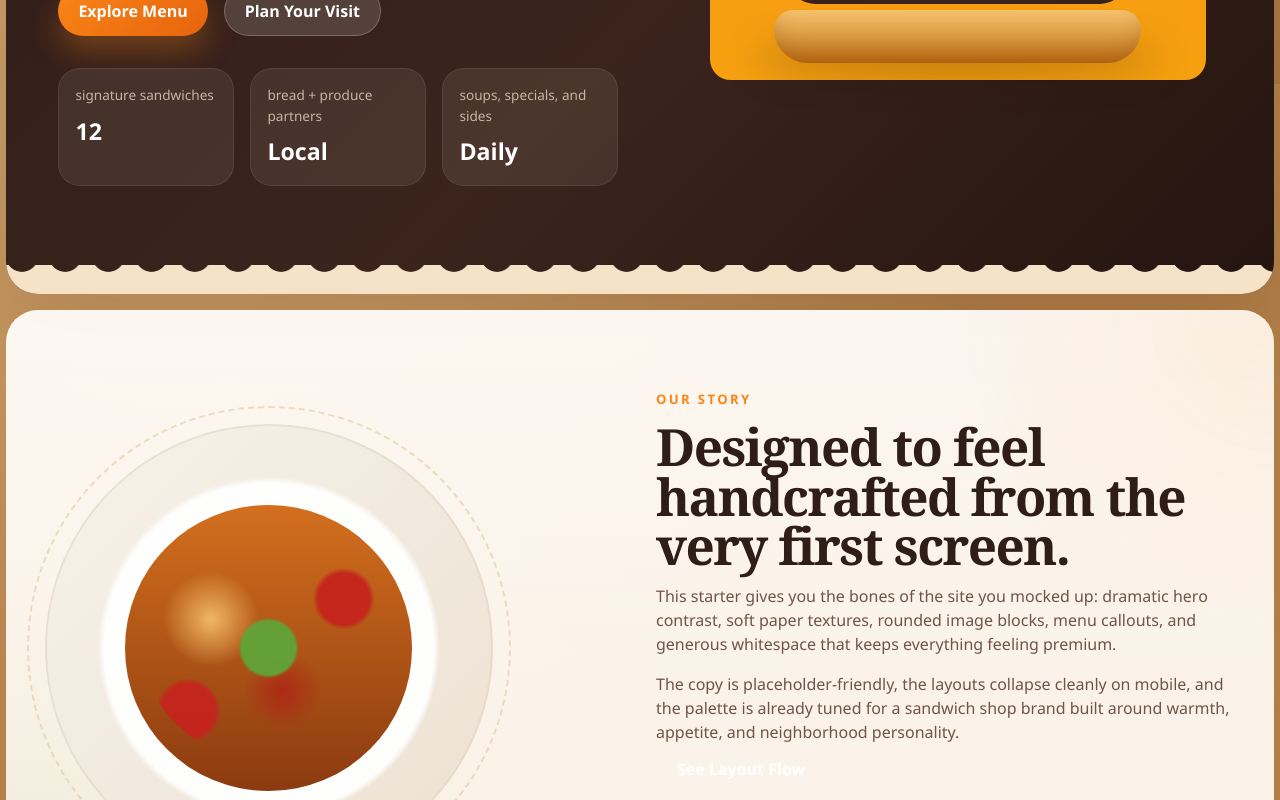
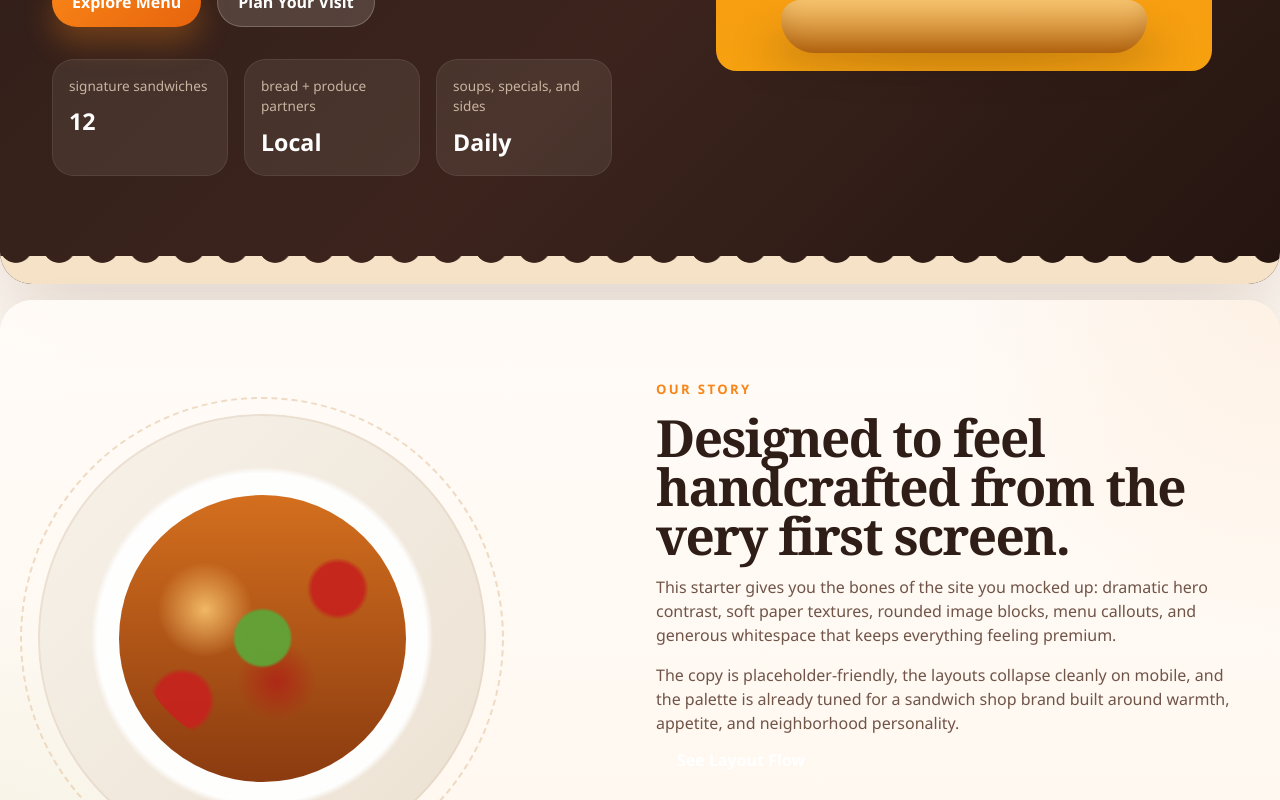
Before and after one commit to andrewchwalik/bluebird, a React (Vite) app: page / in a window 1280 px wide. Shown: the part 716-1516 px from the top of the page. Built offline with nearby package versions, Linux system fonts and the light colour scheme.

Commit message:
Make site layout full bleed and remove paper background

```diff
--- a/src/App.css
+++ b/src/App.css
@@ -1,17 +1,7 @@
 .page-shell {
   position: relative;
-  width: min(1440px, calc(100% - clamp(0.5rem, 1vw, 0.9rem)));
-  margin: clamp(0.25rem, 0.75vw, 0.6rem) auto;
-}
-
-.page-shell::before {
-  content: '';
-  position: fixed;
-  inset: 0;
-  background:
-    radial-gradient(circle at top left, rgba(255, 247, 228, 0.24), transparent 24%),
-    radial-gradient(circle at bottom right, rgba(104, 65, 31, 0.14), transparent 24%);
-  pointer-events: none;
+  width: 100%;
+  margin: 0;
 }
 
 .hero-card,
--- a/src/index.css
+++ b/src/index.css
@@ -1,10 +1,6 @@
 :root {
   --paper: #f6e2c7;
   --paper-deep: #efd2a8;
-  --kraft: #b48149;
-  --kraft-deep: #8a5d34;
-  --kraft-shadow: #704723;
-  --kraft-fiber: rgba(88, 56, 26, 0.12);
   --surface: #fffaf4;
   --surface-strong: #fffefb;
   --ink: #2f1d17;
@@ -19,32 +15,7 @@
   line-height: 1.5;
   font-weight: 400;
   color: var(--ink);
-  background:
-    radial-gradient(circle at 18% 14%, rgba(249, 224, 176, 0.34), transparent 18%),
-    radial-gradient(circle at 82% 16%, rgba(108, 66, 29, 0.17), transparent 20%),
-    radial-gradient(circle at 50% 110%, rgba(255, 235, 191, 0.18), transparent 28%),
-    linear-gradient(180deg, #c39258 0%, #b07b45 44%, #9a683c 100%),
-    repeating-linear-gradient(
-      0deg,
-      rgba(255, 247, 228, 0.04) 0,
-      rgba(255, 247, 228, 0.04) 1px,
-      transparent 1px,
-      transparent 3px
-    ),
-    repeating-linear-gradient(
-      22deg,
-      var(--kraft-fiber) 0,
-      var(--kraft-fiber) 1px,
-      transparent 1px,
-      transparent 8px
-    ),
-    repeating-linear-gradient(
-      109deg,
-      rgba(255, 240, 210, 0.035) 0,
-      rgba(255, 240, 210, 0.035) 2px,
-      transparent 2px,
-      transparent 13px
-    );
+  background: var(--surface);
   font-synthesis: none;
   text-rendering: optimizeLegibility;
   -webkit-font-smoothing: antialiased;
@@ -63,40 +34,7 @@ body {
   margin: 0;
   min-width: 320px;
   min-height: 100vh;
-  background: transparent;
-}
-
-body::before {
-  content: '';
-  position: fixed;
-  inset: 0;
-  background:
-    radial-gradient(circle at 14% 11%, rgba(255, 245, 221, 0.25), transparent 13%),
-    radial-gradient(circle at 86% 74%, rgba(113, 68, 29, 0.14), transparent 16%),
-    linear-gradient(140deg, rgba(255, 243, 217, 0.06), transparent 34%, rgba(102, 63, 28, 0.07) 78%, transparent 100%),
-    repeating-linear-gradient(
-      116deg,
-      rgba(255, 244, 219, 0.03) 0,
-      rgba(255, 244, 219, 0.03) 2px,
-      transparent 2px,
-      transparent 12px
-    );
-  opacity: 0.95;
-  mix-blend-mode: soft-light;
-  pointer-events: none;
-}
-
-body::after {
-  content: '';
-  position: fixed;
-  inset: 0;
-  background:
-    radial-gradient(circle at 24% 33%, rgba(99, 62, 29, 0.09), transparent 10%),
-    radial-gradient(circle at 68% 62%, rgba(255, 240, 206, 0.12), transparent 12%),
-    radial-gradient(circle at 80% 22%, rgba(98, 62, 30, 0.08), transparent 9%);
-  opacity: 0.8;
-  mix-blend-mode: multiply;
-  pointer-events: none;
+  background: var(--surface);
 }
 
 a {
```
